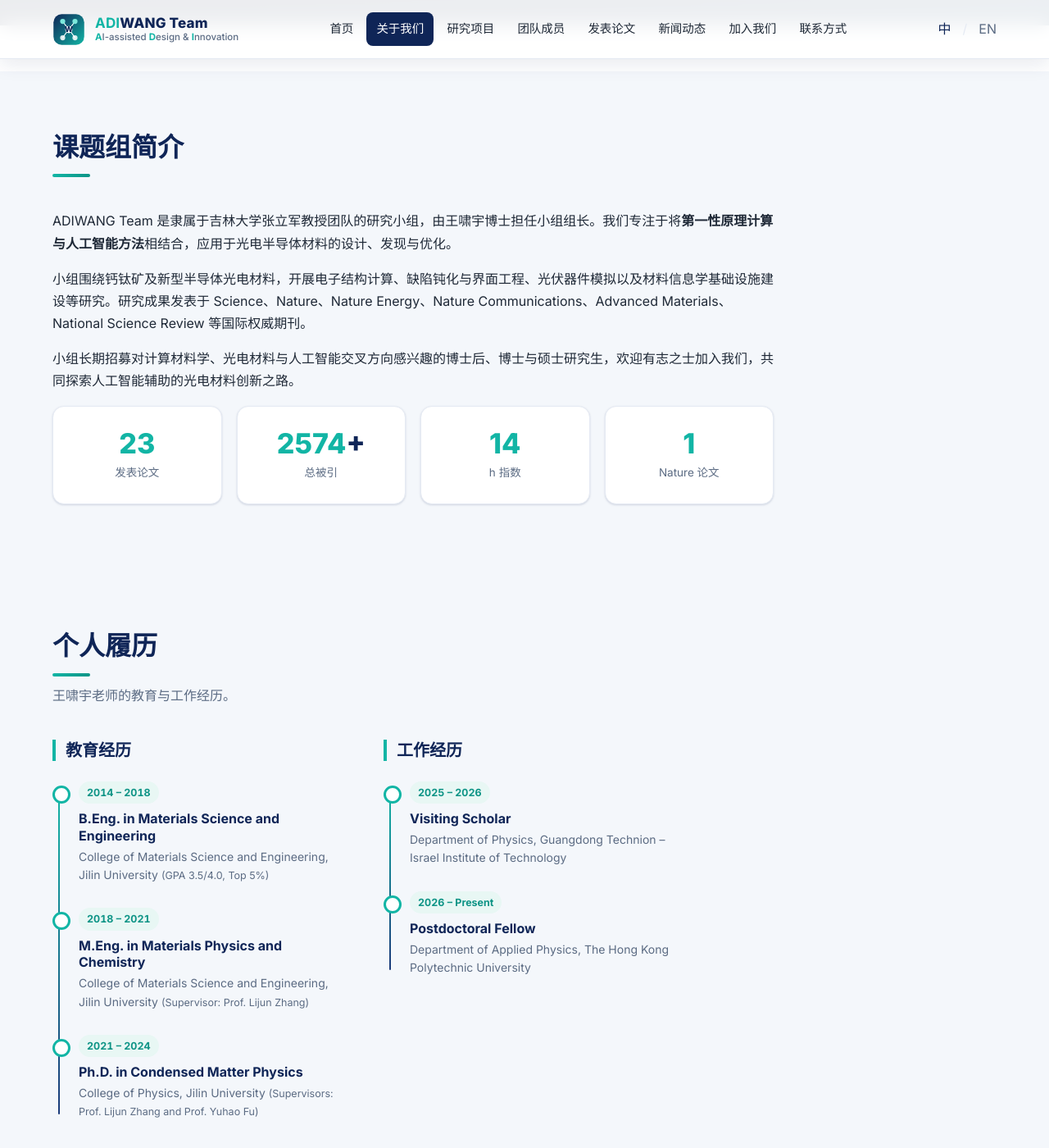
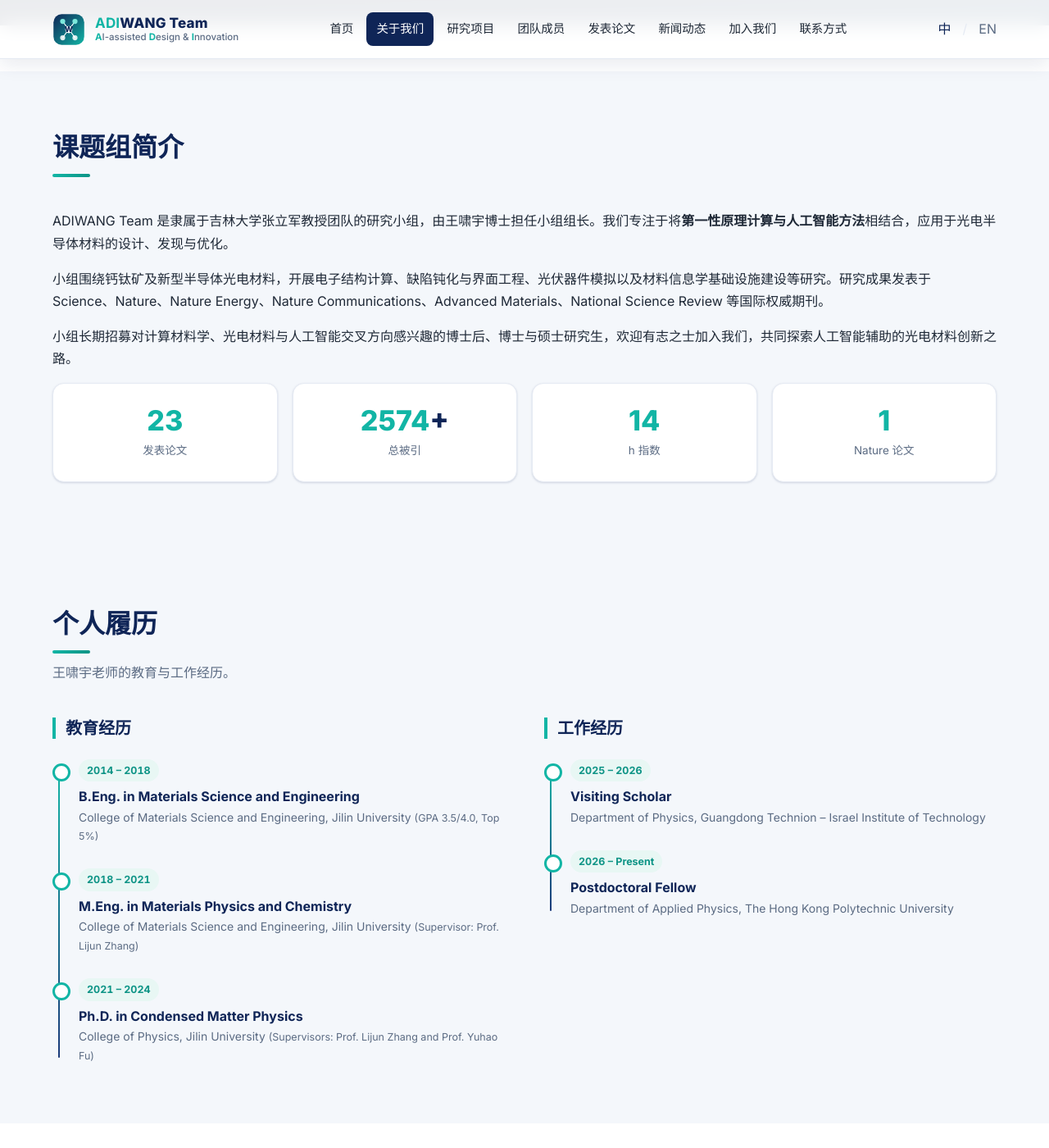
Before and after one commit to Wang-Xiaoyu2021/Wang-Xiaoyu2021.github.io, a Jekyll site: the page built from pages/about.md, in a window 1280 px wide and 1400 px high, scrolled down 271 px. Shown: the whole window at 82% size. Built offline with Jekyll 4.4.1, drawn with Linux system fonts in a browser that asks for light colours.

Commit message:
fix: 关于页恢复全宽布局，所有区块(prose/stats/cv/directions)与其他页面宽度一致(容器1152px)，撤销之前 max-width 限宽

```diff
--- a/assets/css/main.css
+++ b/assets/css/main.css
@@ -220,8 +220,6 @@ p { margin: 0 0 1em; }
   grid-template-columns: repeat(auto-fill, minmax(255px, 1fr));
   gap: 22px;
 }
-/* 关于页：方向卡片与上方标题区（section-head max-width:760px）右对齐 */
-.about-section .direction-grid { max-width: 760px; }
 .direction-card {
   background: #fff;
   border: 1px solid var(--color-border);
@@ -649,7 +647,7 @@ p { margin: 0 0 1em; }
 .contact-card a { font-weight: 600; }
 
 /* ---------- 关于页 stats ---------- */
-.stats-row { display: grid; grid-template-columns: repeat(auto-fit, minmax(180px, 1fr)); gap: 18px; margin: 8px 0 8px; max-width: 880px; }
+.stats-row { display: grid; grid-template-columns: repeat(auto-fit, minmax(180px, 1fr)); gap: 18px; margin: 8px 0 8px; }
 .stat-card {
   text-align: center;
   padding: 26px 16px;
@@ -663,7 +661,7 @@ p { margin: 0 0 1em; }
 .stat-label { font-size: 13.5px; color: var(--color-text-light); margin-top: 6px; }
 
 /* ---------- 个人履历（时间轴） ---------- */
-.cv-grid { display: grid; grid-template-columns: 1fr 1fr; gap: 48px; max-width: 760px; }
+.cv-grid { display: grid; grid-template-columns: 1fr 1fr; gap: 48px; }
 .cv-block-title {
   font-size: 20px;
   margin-bottom: 24px;
@@ -751,7 +749,6 @@ p { margin: 0 0 1em; }
 /* ============================================================
    通用正文 / Markdown
    ============================================================ */
-.prose { max-width: 880px; }
 .prose h2 { font-size: 22px; margin: 28px 0 14px; }
 .prose h3 { font-size: 18px; margin: 22px 0 10px; }
 .prose ul, .prose ol { padding-left: 22px; }
--- a/pages/about.md
+++ b/pages/about.md
@@ -41,7 +41,7 @@ permalink: /about/
 
 {% include cv.html lang=page.lang %}
 
-<div class="section about-section">
+<div class="section">
   <div class="container">
     <div class="section-head">
       <h2 class="section-title">{{ ui.home.section_directions_title }}</h2>
```
Also changed, not shown: pages/en/about.md (+1 -1 lines).
